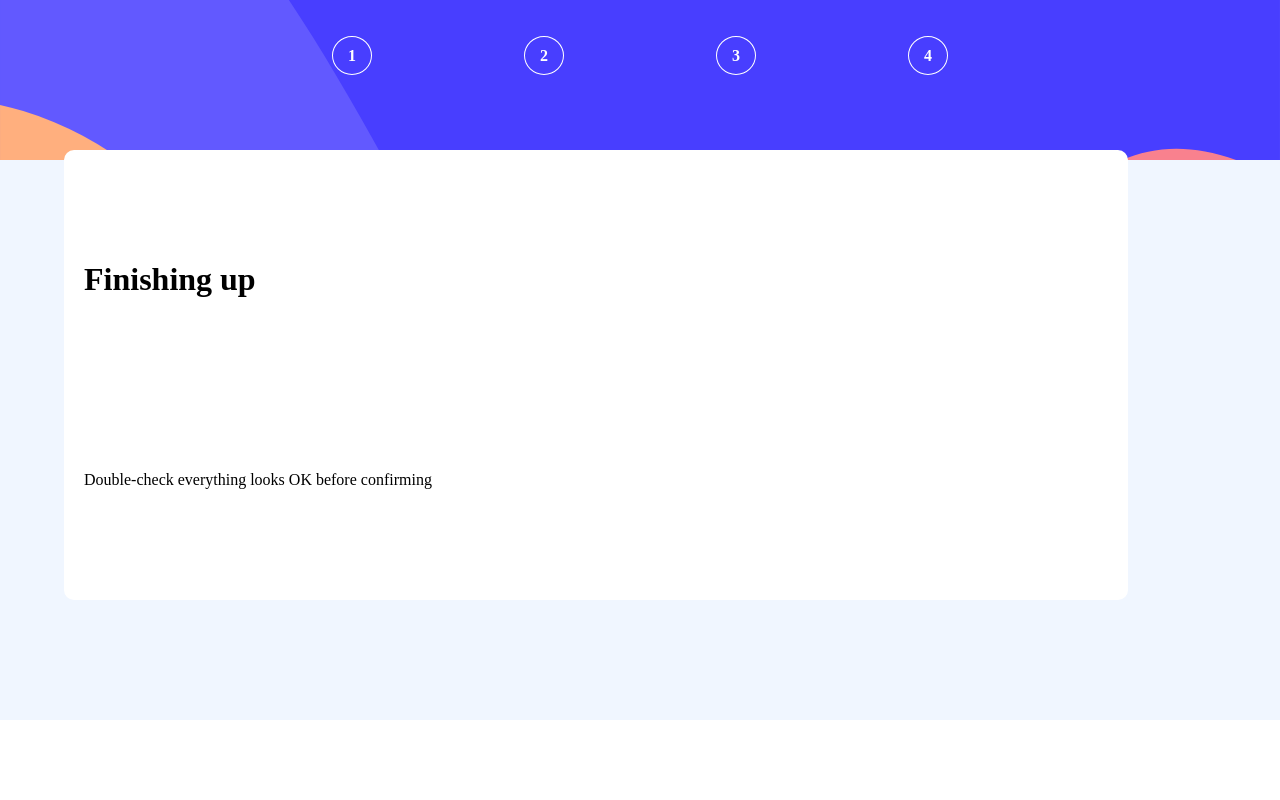
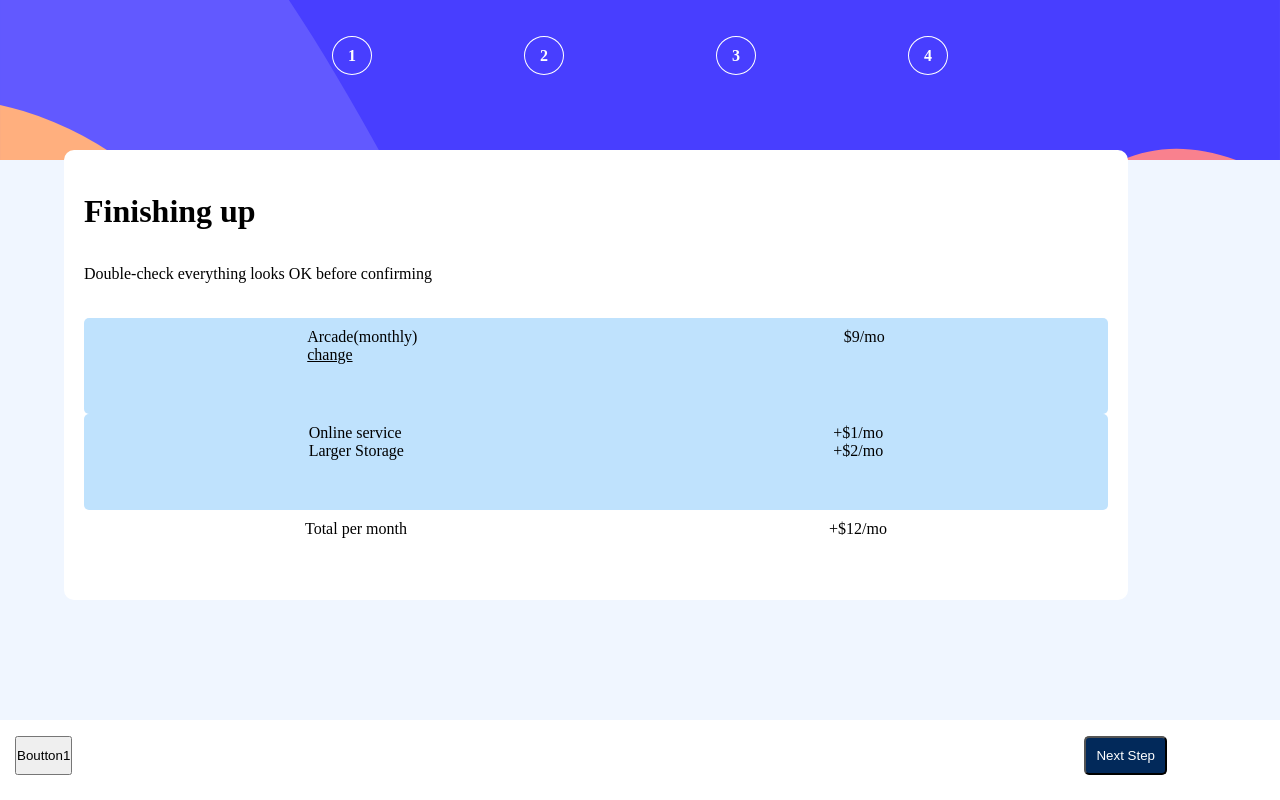
Before and after one commit to RazzakKhal/frontEndMentor, an Angular app: page /finishingUp in a window 1280 px wide. Built offline with nearby package versions, Linux system fonts and the light colour scheme.

Commit message:
tentative desactivation next step

```diff
--- a/src/app/finishing-up/finishing-up.component.html
+++ b/src/app/finishing-up/finishing-up.component.html
@@ -1,2 +1,2 @@
 
-<app-modale title="Finishing up" [description]="myDescription"></app-modale>
+<app-modale title="Finishing up" [description]="myDescription" [afficheFinish]="afficheMyFinish"></app-modale>
--- a/src/app/finishing-up/finishing-up.component.ts
+++ b/src/app/finishing-up/finishing-up.component.ts
@@ -1,10 +1,16 @@
-import { Component } from '@angular/core';
+import { Component, OnInit } from '@angular/core';
 
 @Component({
   selector: 'app-finishing-up',
   templateUrl: './finishing-up.component.html',
   styleUrls: ['./finishing-up.component.css']
 })
-export class FinishingUpComponent {
+export class FinishingUpComponent implements OnInit{
 myDescription = "Double-check everything looks OK before confirming";
+
+afficheMyFinish = false;
+
+ngOnInit(){
+  this.afficheMyFinish = true;
 }
+}
--- a/src/app/footer/footer.component.css
+++ b/src/app/footer/footer.component.css
@@ -1,4 +1,10 @@
 .main{
   height : 10vh;
   background-color: white;
+  display: flex;
+  justify-content: space-between;
+  align-items: center;
+  box-sizing: border-box;
+  padding-left: 15px;
+  padding-right: 15px;
 }
--- a/src/app/footer/footer.component.html
+++ b/src/app/footer/footer.component.html
@@ -1 +1,8 @@
-<div class="main"></div>
+<div class="main">
+  <!-- <button>Next Step</button>
+  <button>Next Step</button>
+  <button>Next Step</button>
+  <button>Go Back</button>
+  <button>Confirm</button> -->
+
+</div>
--- a/src/app/sous-composants/modale/modale.component.css
+++ b/src/app/sous-composants/modale/modale.component.css
@@ -100,3 +100,71 @@ img{
   height : 25px;
   width:25px;
 }
+
+
+/* partie finishing up */
+
+.finishingUp{
+  height : 30vh;
+  display:flex;
+  flex-direction: column;
+  justify-content: space-around;
+}
+
+.optionFinish{
+  display:flex;
+  justify-content: space-around;
+}
+
+.firstAndSecondOption{
+  height: 40%;
+  background-color: hsl(206, 94%, 87%);
+  padding: 10px;
+  box-sizing: border-box;
+  border-radius: 5px;
+}
+
+.thirdOption{
+  height : 20%;
+  padding: 10px;
+  box-sizing: border-box;
+  border-radius: 5px;
+}
+
+.changePeriod{
+  text-decoration: underline;
+
+}
+
+.changePeriod:hover{
+  cursor: grab;
+}
+
+.basPage{
+  width : 90vw;
+  display: flex;
+  justify-content: space-between;
+  position: fixed;
+  bottom: 25px;
+  left : 15px;
+}
+
+.red{
+  color:hsl(354, 84%, 57%)
+}
+
+/*
+bouton next */
+
+.next{
+  padding: 10px;
+  color: white;
+  background-color: hsl(213, 96%, 18%);
+  border-radius: 5px;
+
+}
+
+.next a{
+  text-decoration: none;
+  color:white;
+}
--- a/src/app/sous-composants/modale/modale.component.html
+++ b/src/app/sous-composants/modale/modale.component.html
@@ -4,19 +4,23 @@
 
 
 <!-- partie Personal Info  -->
-<form action="" *ngIf="afficheForm">
+<form action="" *ngIf="afficheForm" [formGroup]="signInForm">
   <div class="labelInput">
+    <p *ngIf="!userName.valid" class="red">champs requis</p>
   <label for="name">Name</label>
-  <input type="text" name="name" id="name">
+  <input type="text" name="name" id="name" [formControl]="userName">
 </div>
 <div class="labelInput">
+  <p *ngIf="!userMail.valid" class="red">Mail non conforme</p>
   <label for="email">Email Adress</label>
-  <input type="text" name="email" id="email">
+  <input type="text" name="email" id="email" [formControl]="userMail">
 </div>
   <div class="labelInput">
+    <p *ngIf="!userPhone.valid" class="red">champs requis</p>
   <label for="phone">Phone Number</label>
-  <input type="text" name="phone" id="phone">
+  <input type="text" name="phone" id="phone" [formControl]="userPhone">
 </div>
+
 </form>
 
 <!-- Partie Select Your Plan -->
@@ -68,5 +72,44 @@
 </div>
 </div>
 
+<!-- Partie finishing up -->
+
+<div class="finishingUp" *ngIf="afficheFinish">
+<div class="optionFinish firstAndSecondOption">
+  <div>
+    <p>Arcade(monthly)</p>
+    <p class="changePeriod">change</p>
+  </div>
+  <p>$9/mo</p>
+</div>
+
+
+<div class="optionFinish firstAndSecondOption">
+  <div>
+    <p>Online service</p>
+    <p>Larger Storage</p>
+  </div>
+  <div>
+    <p>+$1/mo</p>
+    <p>+$2/mo</p>
+  </div>
+</div>
+
+<div class="optionFinish thirdOption">
+  <p>Total per month</p>
+  <p>+$12/mo</p>
+</div>
+
+</div>
+
 <!-- Fin de la modale -->
+
+
+<!-- triche boutton next et previous -->
+<div class="basPage">
+
+  <button>Boutton1</button>
+  <button [disabled]="affichageButton()" class="next" (click)="test()"><a >Next Step</a></button>
 </div>
+
+</div>
--- a/src/app/sous-composants/modale/modale.component.ts
+++ b/src/app/sous-composants/modale/modale.component.ts
@@ -1,4 +1,5 @@
 import { Component, Input } from '@angular/core';
+import { FormBuilder, FormControl, FormGroup, Validators } from '@angular/forms';
 
 @Component({
   selector: 'app-modale',
@@ -12,6 +13,36 @@ export class ModaleComponent {
   @Input() afficheForm : boolean | undefined;
   @Input() affichePlan : boolean | undefined;
   @Input() afficheAdd : boolean | undefined;
+  @Input() afficheFinish: boolean | undefined;
+
+signInForm : FormGroup;
+userName : FormControl;
+userMail : FormControl;
+userPhone : FormControl;
 
 
+constructor(formBuilder : FormBuilder){
+
+  this.userName = formBuilder.control('', [Validators.required]);
+  this.userMail = formBuilder.control('', [Validators.required]);
+  this.userPhone = formBuilder.control('', [Validators.required]);
+this.signInForm = formBuilder.group({
+  email : this.userMail,
+  name: this.userName,
+  phone : this.userPhone
+});
 }
+
+affichageButton(){
+  if(this.signInForm.valid === true){
+    return true;
+  }else{
+    return false;
+  }
+}
+
+test(){
+  console.log('bouton pas desactivé');
+}
+
+}
--- /dev/null
+++ b/src/app/sous-composants/next/next.component.css
@@ -0,0 +1,12 @@
+button{
+  padding: 10px;
+  color: white;
+  background-color: hsl(213, 96%, 18%);
+  border-radius: 5px;
+
+}
+
+a{
+  text-decoration: none;
+  color:white;
+}
--- /dev/null
+++ b/src/app/sous-composants/next/next.component.html
@@ -0,0 +1,4 @@
+<button [disabled]="disabled"><a >Next Step</a></button>
+<!-- <button><a [routerLink]="['/pickAddsOn']" routerLinkActive="" [routerLinkActiveOptions]="{ exact: true }">Next Step 2</a></button>
+<button><a [routerLink]="['/finishingUp']" routerLinkActive="" [routerLinkActiveOptions]="{ exact: true }">Confirm</a></button>
+<button><a [routerLink]="['/personalInfo']" routerLinkActive="apparait" [routerLinkActiveOptions]="{ exact: true }">Next Step</a></button> -->
--- /dev/null
+++ b/src/app/sous-composants/next/next.component.ts
@@ -0,0 +1,29 @@
+import { Component, Input, OnChanges, OnInit, SimpleChanges } from '@angular/core';
+import { Router } from '@angular/router';
+
+@Component({
+  selector: 'app-next',
+  templateUrl: './next.component.html',
+  styleUrls: ['./next.component.css']
+})
+export class NextComponent implements OnInit{
+
+  router : Router | undefined;
+  monlien : string | undefined;
+@Input() disabled : boolean | undefined;
+
+
+constructor(router : Router){
+this.router = router;
+}
+
+ngOnInit(): void {
+  this.disabled = !this.disabled;
+console.log(this.disabled);
+}
+
+
+
+
+
+}
```
Also changed, not shown: src/app/app.module.ts (+7 -3 lines), 1 other file (tests, documents, lock files or other folders).
